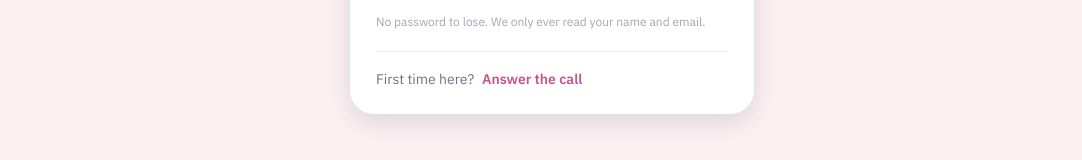
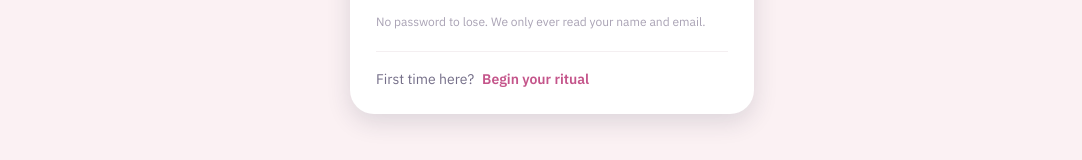
Before and after one commit to internette/workout-planner, a Next.js app: page /welcome in a window 1280 px wide. Shown: the part 602-762 px from the top of the page, without its empty margins (88-1170 px from the left). Built offline with nearby package versions, Linux system fonts and the light colour scheme.

Commit message:
Change the link text for the landing page

```diff
--- a/components/auth/LandingPage.tsx
+++ b/components/auth/LandingPage.tsx
@@ -66,7 +66,7 @@ function AuthCard({ cardRef, configured, returned }: { cardRef: React.RefObject<
           {signingUp ? 'FIRST TRANSFORMATION' : 'WELCOME BACK'}
         </Text>
         <Text variant="heading" as="h2" className={styles.authTitle} style={{ margin: '8px 0 0' }}>
-          {signingUp ? 'Answer the call' : 'Step back through'}
+          {signingUp ? 'Begin your ritual' : 'Step back through'}
         </Text>
         <Text variant="body" tone="muted" as="p" className={styles.authNote} style={{ margin: '8px 0 0' }}>
           {signingUp ? 'Two taps, and tomorrow already has a quest waiting on it.' : 'Your streak held the line while you were away.'}
@@ -95,7 +95,7 @@ function AuthCard({ cardRef, configured, returned }: { cardRef: React.RefObject<
             {signingUp ? 'Already sworn in?' : 'First time here?'}
           </Text>
           <button type="button" className={styles.toggleLink} onClick={() => setMode(signingUp ? 'signin' : 'signup')}>
-            {signingUp ? 'Step back through' : 'Answer the call'}
+            {signingUp ? 'Step back through' : 'Begin your ritual'}
           </button>
         </div>
       </Card>
```
